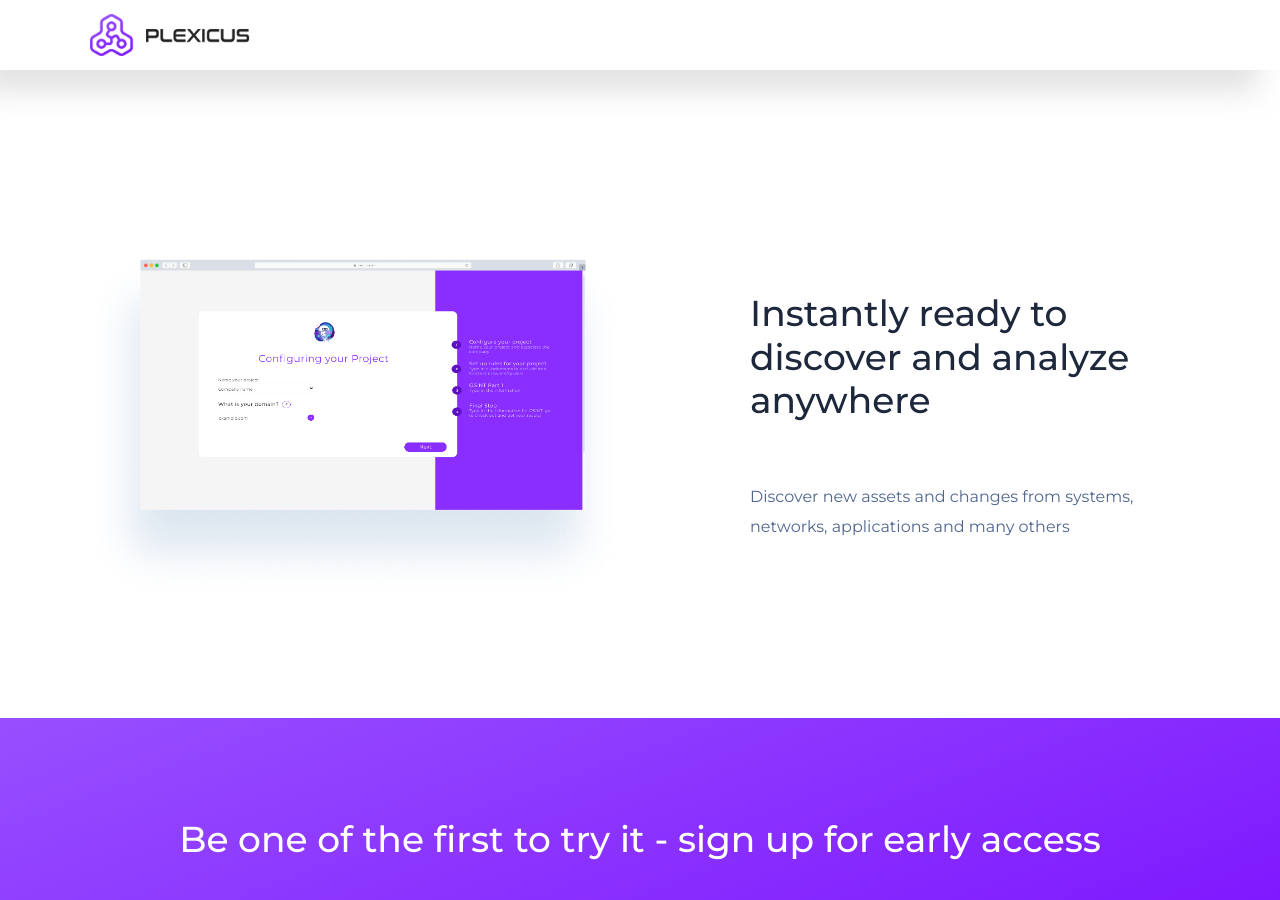
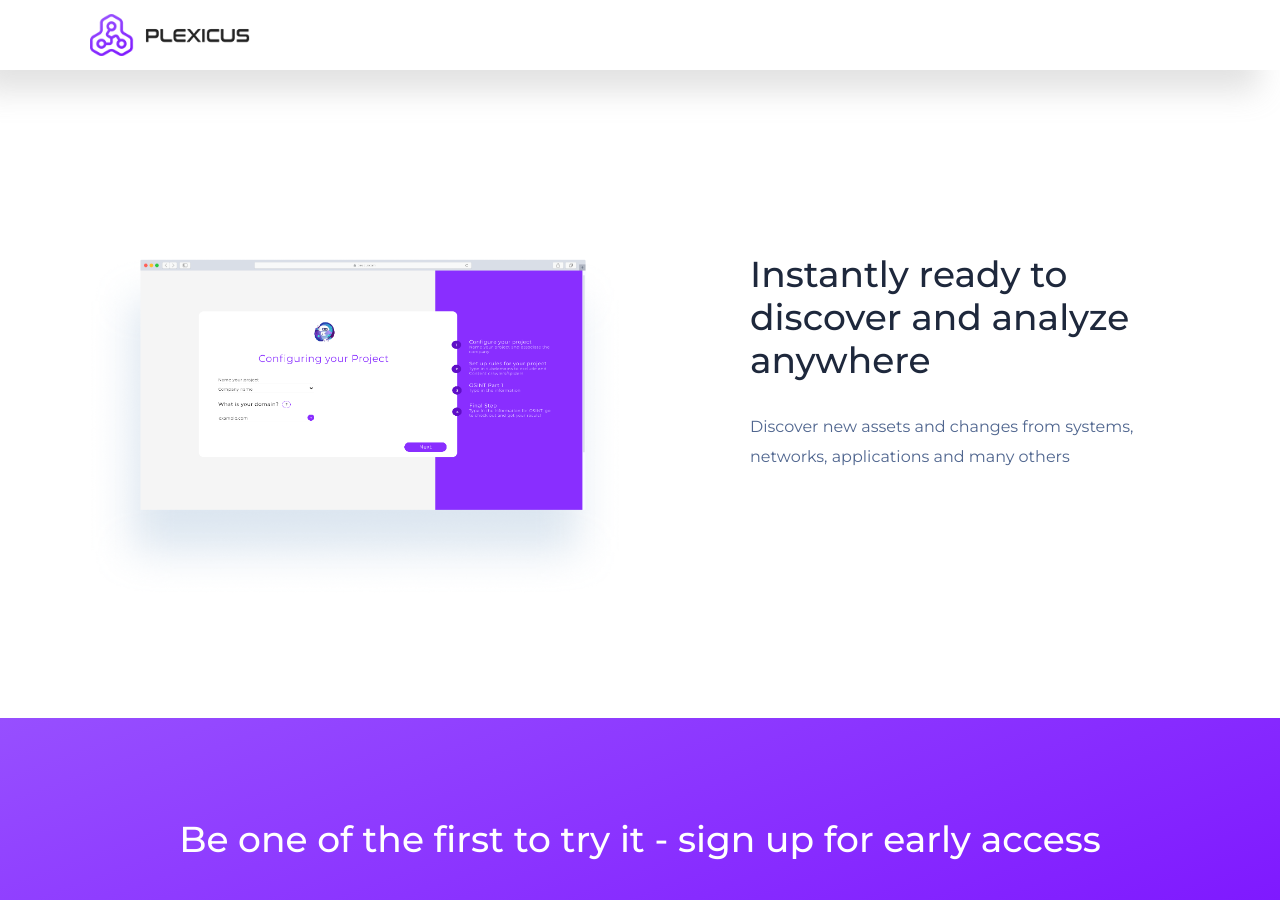
Before and after one commit to Plexicus/web, a Jekyll site: the page built from attack-surface-scan.html, in a window 1280 px wide and 900 px high, scrolled down 2404 px. Built offline with Jekyll 4.4.1, drawn with Linux system fonts in a browser that asks for light colours.

Commit message:
Update attack-surface-scan.html

```diff
--- a/attack-surface-scan.html
+++ b/attack-surface-scan.html
@@ -98,7 +98,7 @@
     <!-- Start demo-request Area 4-->
     <section class="demo-request-area section-gap">
         <div class="container">
-            <div class="row align-items-center justify-content-between">
+            <div class="row align-items-top justify-content-between">
                 <div class="col-lg-6 col-md-6 req-demo-left">
 
                         <img class="img-fluid" src="img/mockup_safari_setup.png" alt="">
@@ -108,7 +108,6 @@
                     <div class="col-lg-20">
                         <h1>Instantly ready to discover and analyze anywhere</h1>
                         <p>
-                            <br>
                             <br>Discover new assets and changes from systems, networks, applications and many others
                         </p>
                      </div>
```
